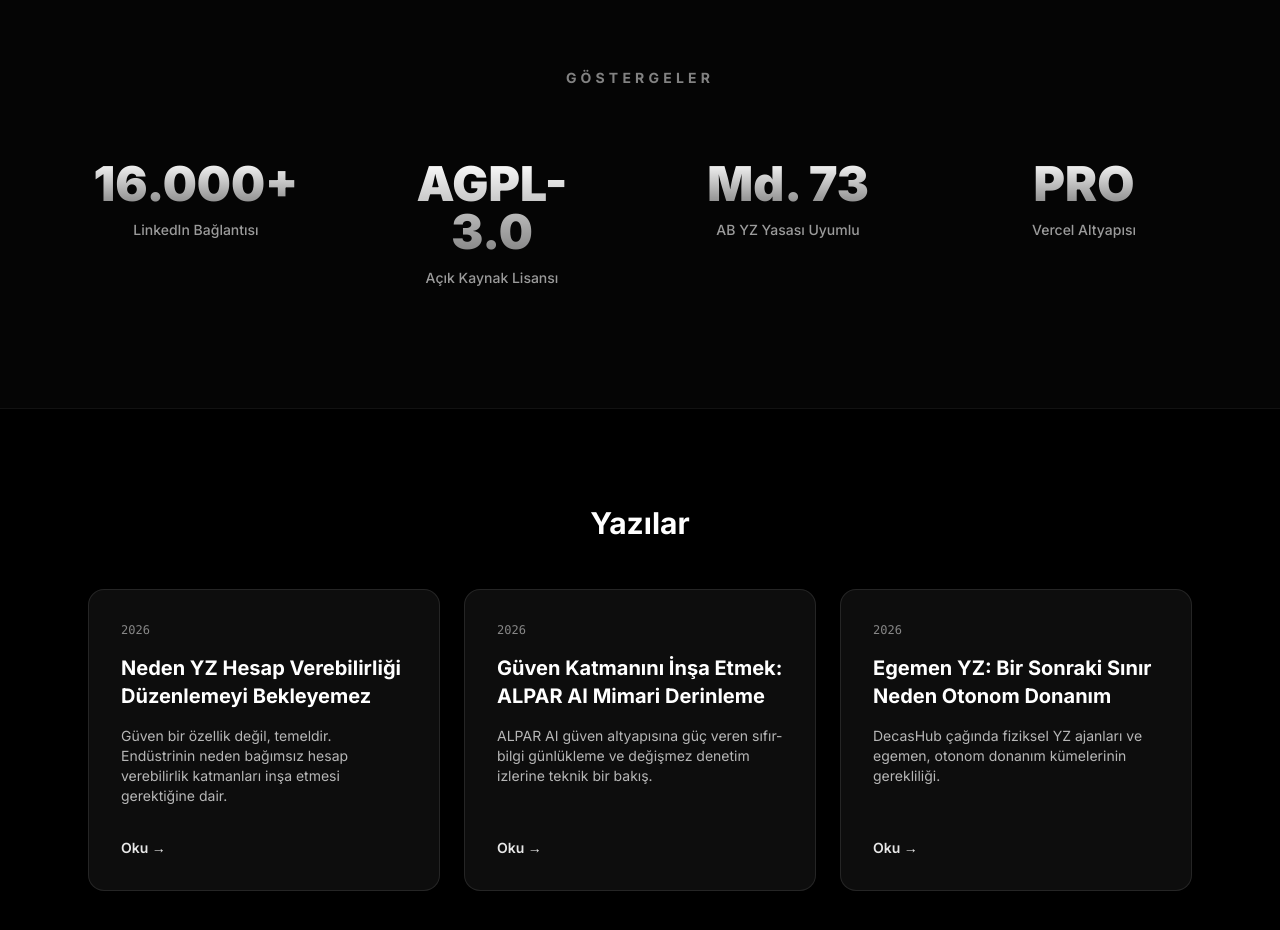
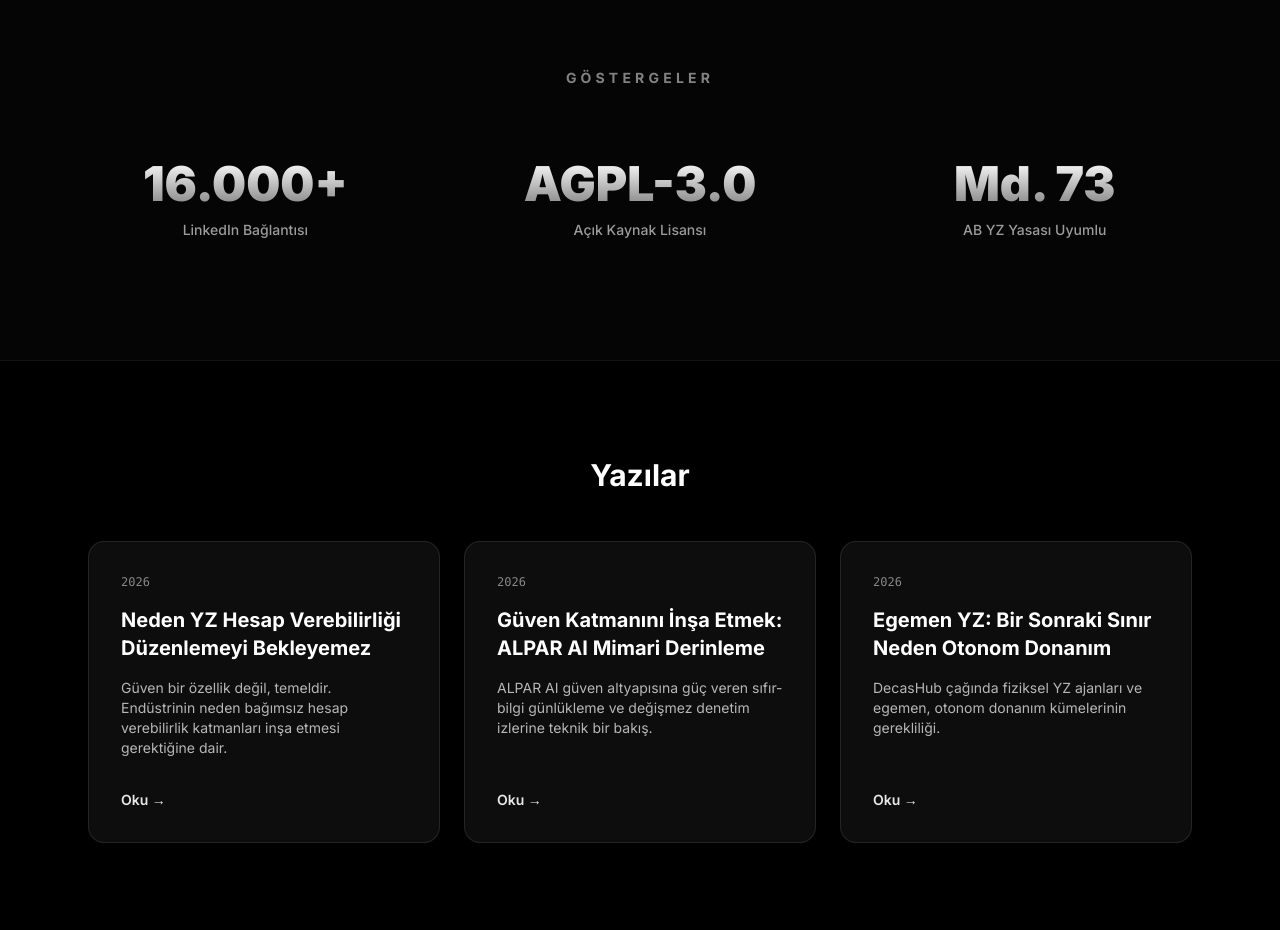
Before and after one commit to quantummatrixcore-lab/ercumenterden.com, a Next.js app: page /tr in a window 1280 px wide. Shown: the part 3460-4390 px from the top of the page. Built offline with nearby package versions, Linux system fonts and the light colour scheme.

Commit message:
style: remove unnecessary PRO infrastructure badge

```diff
--- a/src/components/Signals.tsx
+++ b/src/components/Signals.tsx
@@ -33,8 +33,7 @@
   const signals = [
     { id: 's1' },
     { id: 's2' },
-    { id: 's3' },
-    { id: 's4' }
+    { id: 's3' }
   ];
 
   return (
@@ -44,7 +43,7 @@
           {t('title')}
         </h2>
 
-        <div className="grid grid-cols-2 md:grid-cols-4 gap-8 text-center">
+        <div className="grid grid-cols-1 md:grid-cols-3 gap-8 text-center">
           {signals.map((item, i) => (
             <motion.div
               key={item.id}
```
